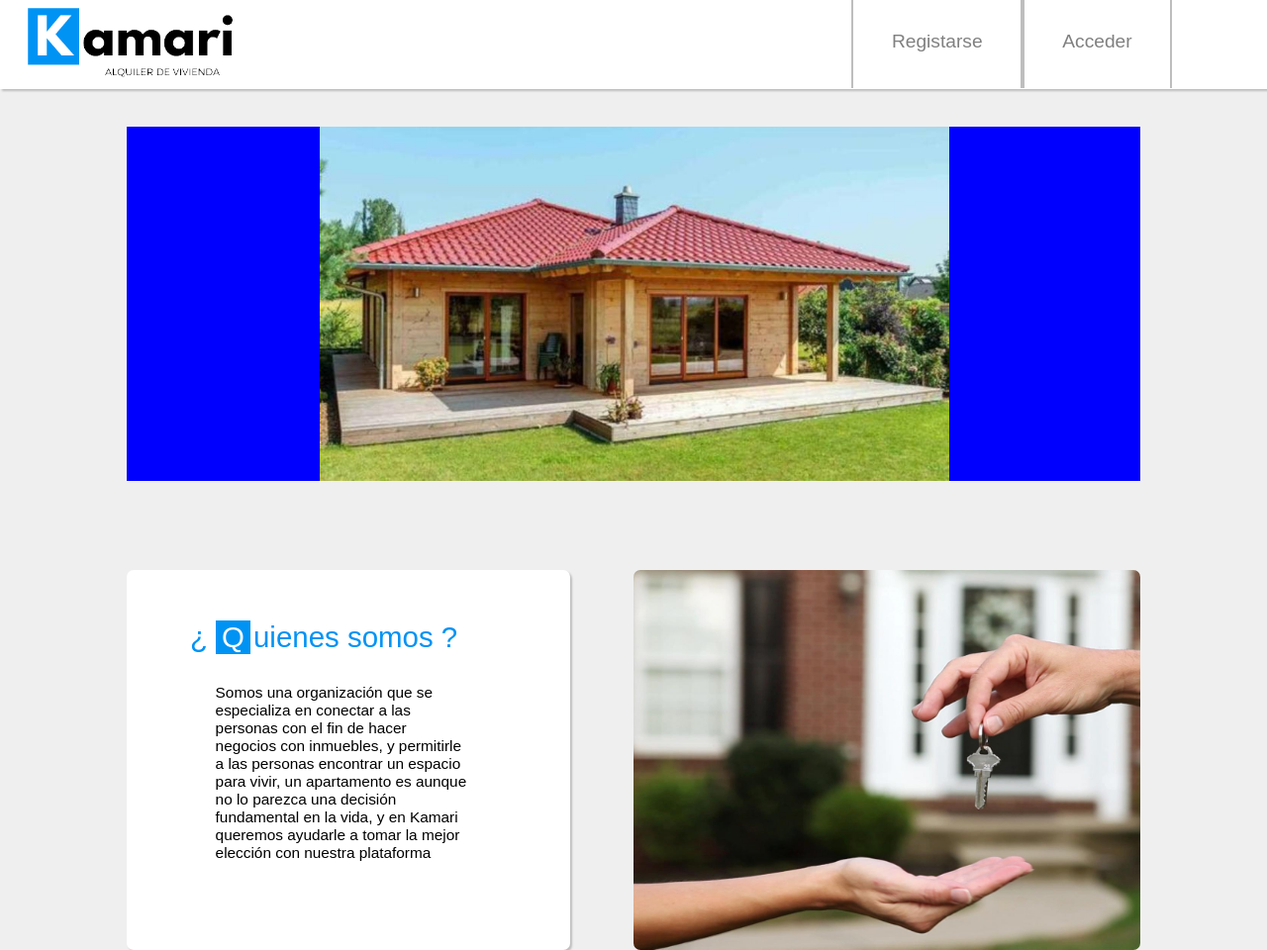
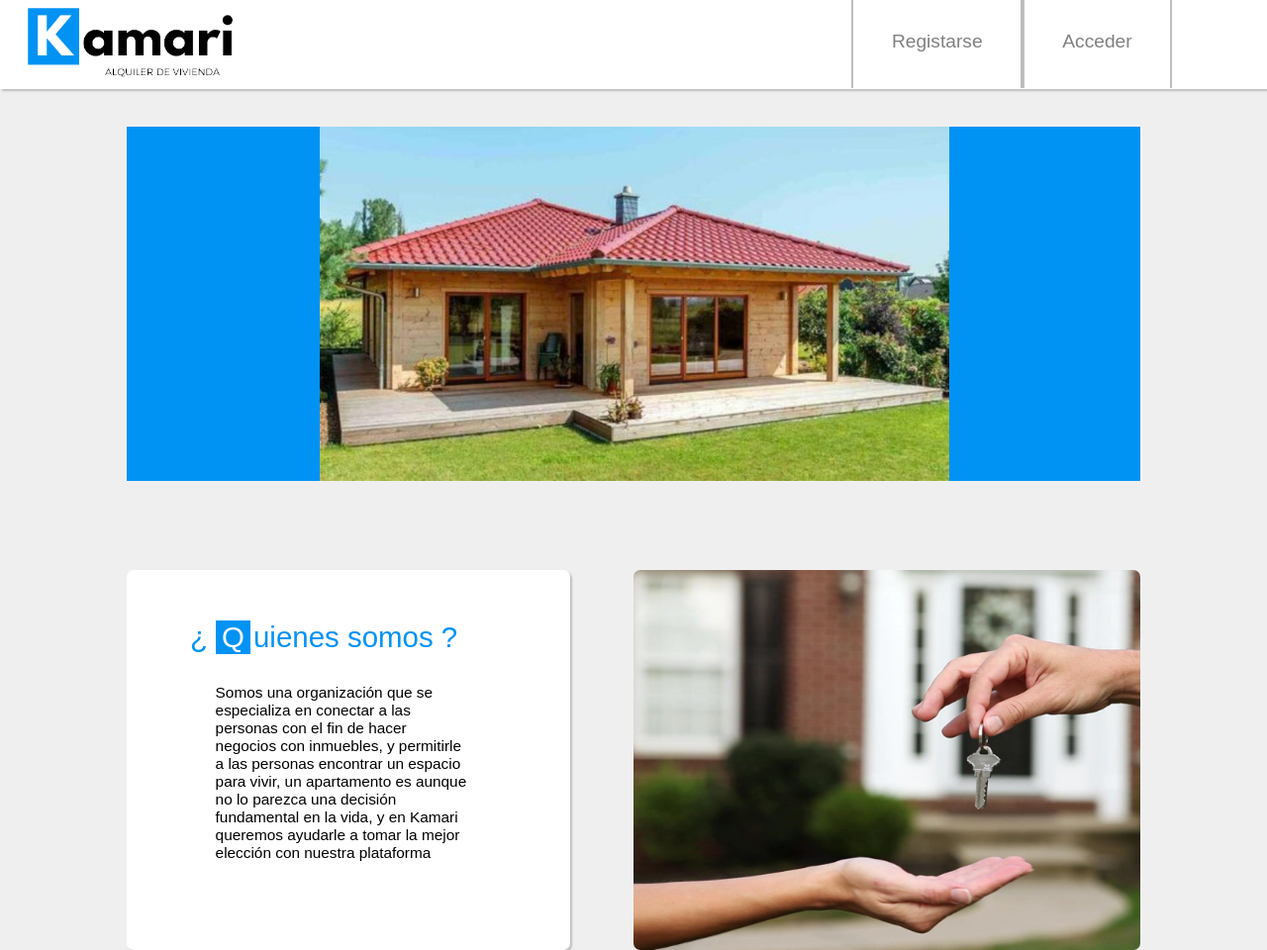
Before and after one commit to Tian34/kamari, a plain HTML site: page index.html in a window 1280 px wide. Shown: the whole page at 99% size. Drawn offline with Linux system fonts and the light colour scheme.

Commit message:
Update index.html

```diff
--- a/index.html
+++ b/index.html
@@ -115,7 +115,7 @@
 .carrusel{
       position: relative;
       left: 10vw;
-      background-color: blue;
+      background-color: rgb(0,147,244);
       width: 80vw;
       height: 93.3%;
       overflow: hidden;
```
